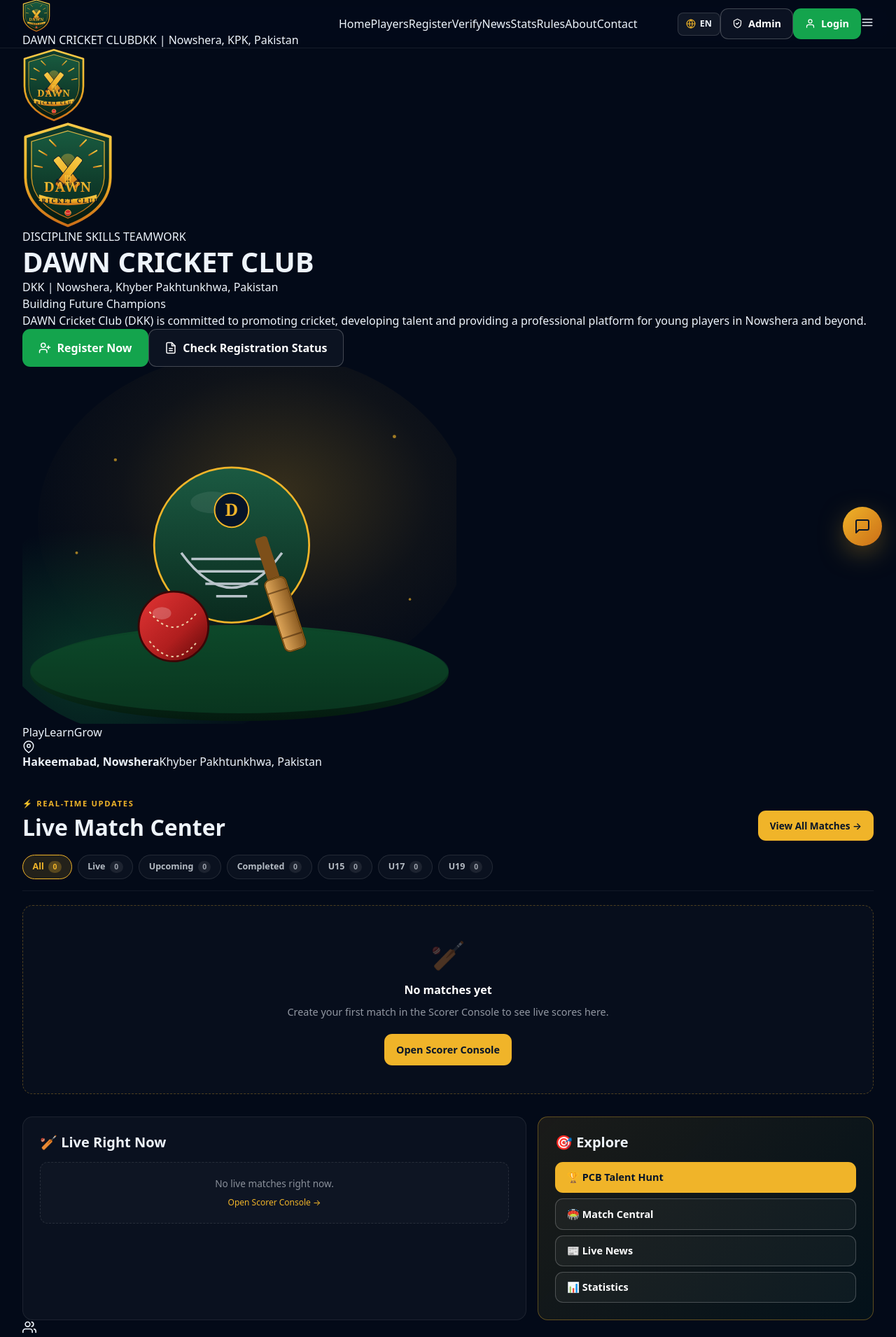
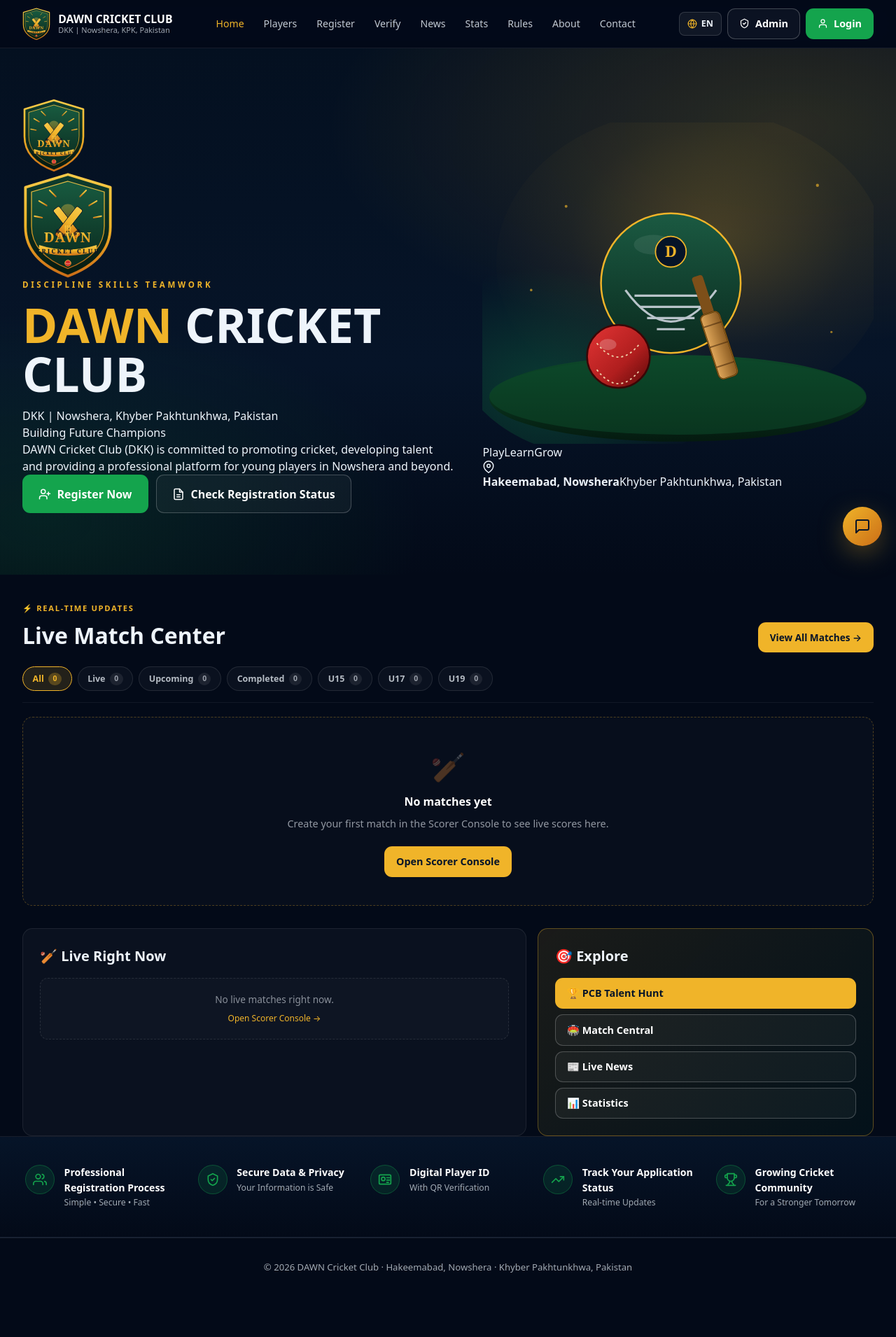
Before and after one commit to hafeezkhannsr/dawn-cricket-club-nsr, a Next.js app: page / in a window 1280 px wide. Shown: the top 1910 px of the page at 70% size. After the commit the page ends 1853 px from the top, so only its background shows below. Built offline with nearby package versions, Linux system fonts and the light colour scheme.

Commit message:
fix: restore globals.css (removed garbage filename artifact)

```diff
--- a/app/globals.css
+++ b/app/globals.css
@@ -28,7 +28,7 @@
 a { color: inherit; text-decoration: none; }
 img, svg { display: block; max-width: 100%; height: auto; }
 button { font: inherit; }
-/* ============ Container ============ */
+/* Container */
 .container {
   width: 100%;
   max-width: 1280px;
@@ -38,13 +38,13 @@
 }
 @media (min-width: 768px)  { .container { padding-left: 2rem;   padding-right: 2rem; } }
 @media (min-width: 1536px) { .container { max-width: 1440px; padding-left: 2.5rem; padding-right: 2.5rem; } }
-/* ============ Buttons ============ */
+/* Buttons */
 .btn {
   display: inline-flex; align-items: center; justify-content: center;
   gap: 0.5rem; padding: 0.65rem 1rem;
   border-radius: 0.7rem; font-weight: 600; font-size: 0.9rem;
   border: 1px solid transparent; cursor: pointer;
-  transition: transform .18s ease, background .18s ease, border-color .18s ease, box-shadow .18s ease;
+  transition: transform .18s ease, background .18s ease, border-color .18s ease;
   white-space: nowrap; text-decoration: none;
 }
 .btn:hover { transform: translateY(-1px); }
@@ -55,89 +55,7 @@
 .btn-outline { background: rgba(255,255,255,0.04); color: #fff; border-color: rgba(255,255,255,0.22); }
 .btn-outline:hover { background: rgba(255,255,255,0.10); }
 .btn-lg { padding: 0.9rem 1.4rem; font-size: 1rem; }
-/* ============ LIVE BLINK ANIMATIONS ============ */
-/* Pulsing dot — for LIVE status */
-@keyframes livePulse {
-  0%, 100% {
-    opacity: 1;
-    transform: scale(1);
-    box-shadow: 0 0 0 0 rgba(220, 38, 38, 0.7);
-  }
-  50% {
-    opacity: 0.7;
-    transform: scale(1.05);
-    box-shadow: 0 0 0 8px rgba(220, 38, 38, 0);
-  }
-}
-/* Blinking text — for "LIVE" badge */
-@keyframes liveBlink {
-  0%, 49% { opacity: 1; }
-  50%, 100% { opacity: 0.35; }
-}
-/* Slow glow for live score */
-@keyframes liveGlow {
-  0%, 100% {
-    box-shadow: 0 0 0 0 rgba(240, 180, 41, 0);
-    border-color: rgba(240, 180, 41, 0.3);
-  }
-  50% {
-    box-shadow: 0 0 20px 4px rgba(240, 180, 41, 0.35);
-    border-color: rgba(240, 180, 41, 0.7);
-  }
-}
-/* Score update flash */
-@keyframes scoreFlash {
-  0% {
-    background-color: rgba(240, 180, 41, 0.6);
-    transform: scale(1.05);
-  }
-  100% {
-    background-color: transparent;
-    transform: scale(1);
-  }
-}
-/* Rotating refresh spinner */
-@keyframes spin {
-  from { transform: rotate(0deg); }
-  to { transform: rotate(360deg); }
-}
-.live-dot {
-  display: inline-block;
-  width: 8px; height: 8px;
-  border-radius: 999px;
-  background: var(--red);
-  animation: livePulse 1.6s ease-in-out infinite;
-}
-.live-badge {
-  display: inline-flex;
-  align-items: center;
-  gap: 0.35rem;
-  padding: 0.22rem 0.55rem;
-  border-radius: 0.35rem;
-  background: rgba(220, 38, 38, 0.15);
-  border: 1px solid rgba(220, 38, 38, 0.5);
-  color: #fca5a5;
-  font-size: 0.68rem;
-  font-weight: 800;
-  letter-spacing: 0.06em;
-  text-transform: uppercase;
-}
-.live-badge .live-dot {
-  width: 6px; height: 6px;
-}
-.live-badge-text {
-  animation: liveBlink 1.8s ease-in-out infinite;
-}
-.live-card {
-  animation: liveGlow 3s ease-in-out infinite;
-}
-.score-flash {
-  animation: scoreFlash 1.2s ease-out;
-}
-.refreshing {
-  animation: spin 1s linear infinite;
-}
-/* ============ Navbar ============ */
+/* Navbar */
 .navbar {
   position: sticky; top: 0; z-index: 60;
   background: rgba(3, 10, 24, 0.85);
@@ -149,29 +67,124 @@
   display: flex; align-items: center; justify-content: space-between;
   gap: 1rem; height: 68px;
 }
-/* ============ Headings ============ */
-h1, h2, h3 { margin: 0; line-height: 1.2; }
-h1 { font-size: clamp(1.7rem, 4vw, 2.5rem); font-weight: 900; }
-h2 { font-size: clamp(1.3rem, 3vw, 1.8rem); font-weight: 900; }
-h3 { font-size: 1rem; font-weight: 800; }
-/* ============ Cards ============ */
-.card {
-  padding: 1.25rem;
-  background: rgba(255, 255, 255, 0.03);
-  border: 1px solid rgba(255, 255, 255, 0.08);
-  border-radius: 0.9rem;
+.brand { display: flex; align-items: center; gap: 0.7rem; min-width: 0; }
+.brand-text { display: flex; flex-direction: column; line-height: 1.1; }
+.brand-title { font-weight: 800; font-size: 0.98rem; color: #fff; white-space: nowrap; }
+.brand-sub { font-size: 0.68rem; color: var(--muted); white-space: nowrap; overflow: hidden; text-overflow: ellipsis; }
+.nav-links { display: none; gap: 0.15rem; }
+.nav-links a {
+  padding: 0.5rem 0.8rem; border-radius: 0.5rem;
+  font-size: 0.88rem; color: rgba(238,244,251,0.82);
+  transition: background .15s ease, color .15s ease;
+  position: relative;
 }
-/* ============ Scrollbar ============ */
+.nav-links a:hover { background: rgba(255,255,255,0.06); color: #fff; }
+.nav-links a.active { color: var(--gold); }
+.nav-actions { display: flex; align-items: center; gap: 0.5rem; }
+.hide-xs { display: none; }
+@media (min-width: 480px) { .hide-xs { display: inline; } }
+.nav-toggle {
+  display: inline-flex; align-items: center; justify-content: center;
+  width: 40px; height: 40px; border-radius: 0.6rem;
+  background: rgba(255,255,255,0.06); border: 1px solid var(--border);
+  color: #fff; cursor: pointer;
+}
+.nav-toggle:hover { background: rgba(255,255,255,0.12); }
+@media (min-width: 1024px) {
+  .nav-links { display: flex; }
+  .nav-toggle { display: none; }
+}
+.mobile-menu {
+  border-top: 1px solid var(--border);
+  background: rgba(3,10,24,0.98);
+  padding: 0.75rem 1.25rem 1.25rem;
+  display: flex; flex-direction: column; gap: 0.15rem;
+}
+.mobile-menu a {
+  padding: 0.75rem 0.6rem; border-radius: 0.55rem;
+  font-size: 0.95rem; color: rgba(238,244,251,0.9);
+}
+/* Hero */
+.hero { position: relative; overflow: hidden; isolation: isolate; padding: 2.5rem 0 3.5rem; }
+@media (min-width: 1024px) { .hero { padding: 4.5rem 0 5.5rem; } }
+.hero-bg {
+  position: absolute; inset: 0; z-index: -2;
+  background:
+    radial-gradient(1100px 520px at 88% 15%, rgba(240,180,41,0.16), transparent 60%),
+    radial-gradient(900px  500px at  5% 90%, rgba(20,164,77,0.14), transparent 60%),
+    linear-gradient(180deg, #041020 0%, #061428 60%, #030a18 100%);
+}
+.hero-inner {
+  display: grid; grid-template-columns: 1fr; gap: 2rem; align-items: center;
+}
+@media (min-width: 1024px) {
+  .hero-inner { grid-template-columns: 1.05fr 0.95fr; gap: 2.5rem; }
+}
+.hero-title {
+  font-size: clamp(1.9rem, 6.5vw, 4.25rem);
+  font-weight: 900; line-height: 1.02;
+  margin: 0 0 0.9rem;
+}
+.text-gold { color: var(--gold); }
+.hero-eyebrow {
+  font-size: 0.72rem; letter-spacing: 0.32em; font-weight: 700;
+  color: var(--gold); margin: 0 0 0.9rem;
+}
+.hero-actions { display: flex; flex-wrap: wrap; gap: 0.7rem; }
+/* Features */
+.features {
+  background: linear-gradient(180deg, #061428 0%, #030a18 100%);
+  border-top: 1px solid var(--border);
+  border-bottom: 1px solid var(--border);
+  padding: 2rem 0;
+}
+.features-grid {
+  display: grid; grid-template-columns: 1fr; gap: 1.1rem;
+}
+@media (min-width: 500px) { .features-grid { grid-template-columns: repeat(2, 1fr); } }
+@media (min-width: 768px) { .features-grid { grid-template-columns: repeat(3, 1fr); } }
+@media (min-width: 1024px){ .features-grid { grid-template-columns: repeat(5, 1fr); } }
+.feature { display: flex; align-items: flex-start; gap: 0.85rem; padding: 0.5rem 0.25rem; }
+.feature-icon {
+  flex-shrink: 0; width: 42px; height: 42px; border-radius: 999px;
+  background: rgba(20,164,77,0.14); border: 1px solid rgba(20,164,77,0.35);
+  display: grid; place-items: center; color: var(--green);
+}
+.feature-title { font-weight: 700; font-size: 0.88rem; margin: 0 0 0.15rem; color: #fff; }
+.feature-desc  { font-size: 0.76rem; color: var(--muted); margin: 0; }
+/* Footer */
+.footer {
+  padding: 2rem 0; text-align: center;
+  color: var(--muted); font-size: 0.82rem;
+  border-top: 1px solid var(--border);
+}
+/* Live animations */
+@keyframes livePulse {
+  0%, 100% { opacity: 1; transform: scale(1); box-shadow: 0 0 0 0 rgba(220,38,38,.7); }
+  50% { opacity: 0.7; transform: scale(1.05); box-shadow: 0 0 0 8px rgba(220,38,38,0); }
+}
+@keyframes liveBlink {
+  0%, 49% { opacity: 1; }
+  50%, 100% { opacity: 0.35; }
+}
+@keyframes liveGlow {
+  0%, 100% { box-shadow: 0 0 0 0 rgba(240,180,41,0); border-color: rgba(240,180,41,0.3); }
+  50% { box-shadow: 0 0 20px 4px rgba(240,180,41,0.35); border-color: rgba(240,180,41,0.7); }
+}
+@keyframes spin {
+  from { transform: rotate(0deg); }
+  to { transform: rotate(360deg); }
+}
+/* Scrollbar */
 ::-webkit-scrollbar { width: 10px; height: 10px; }
 ::-webkit-scrollbar-track { background: rgba(0,0,0,0.2); }
-::-webkit-scrollbar-thumb { background: rgba(240, 180, 41, 0.35); border-radius: 10px; }
-::-webkit-scrollbar-thumb:hover { background: rgba(240, 180, 41, 0.55); }
-/* ============ Print ============ */
+::-webkit-scrollbar-thumb { background: rgba(240,180,41,0.35); border-radius: 10px; }
+/* Print */
 @media print {
   .no-print { display: none !important; }
   html, body { background: #fff; color: #000; }
 }
-/* ============ Reduced motion ============ */
+/* Reduced motion */
 @media (prefers-reduced-motion: reduce) {
   * { animation: none !important; transition: none !important; }
 }
```
